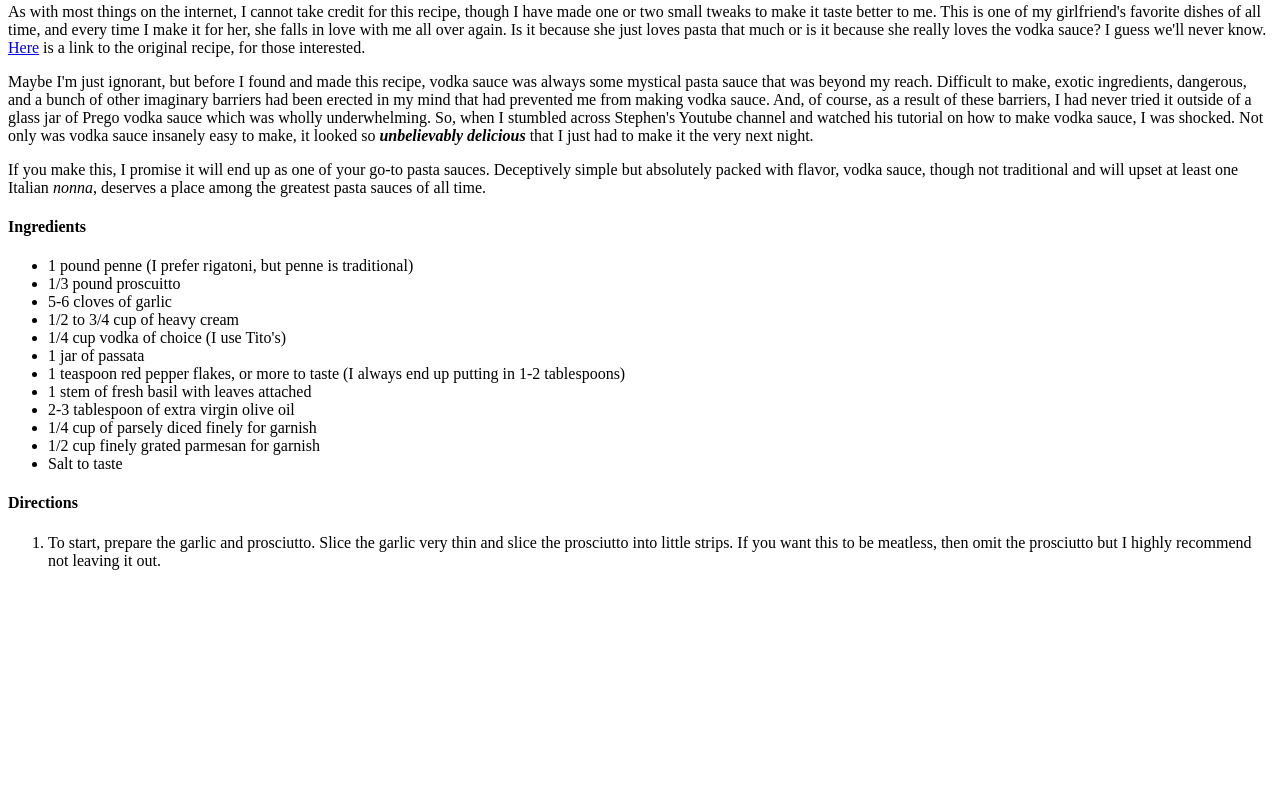
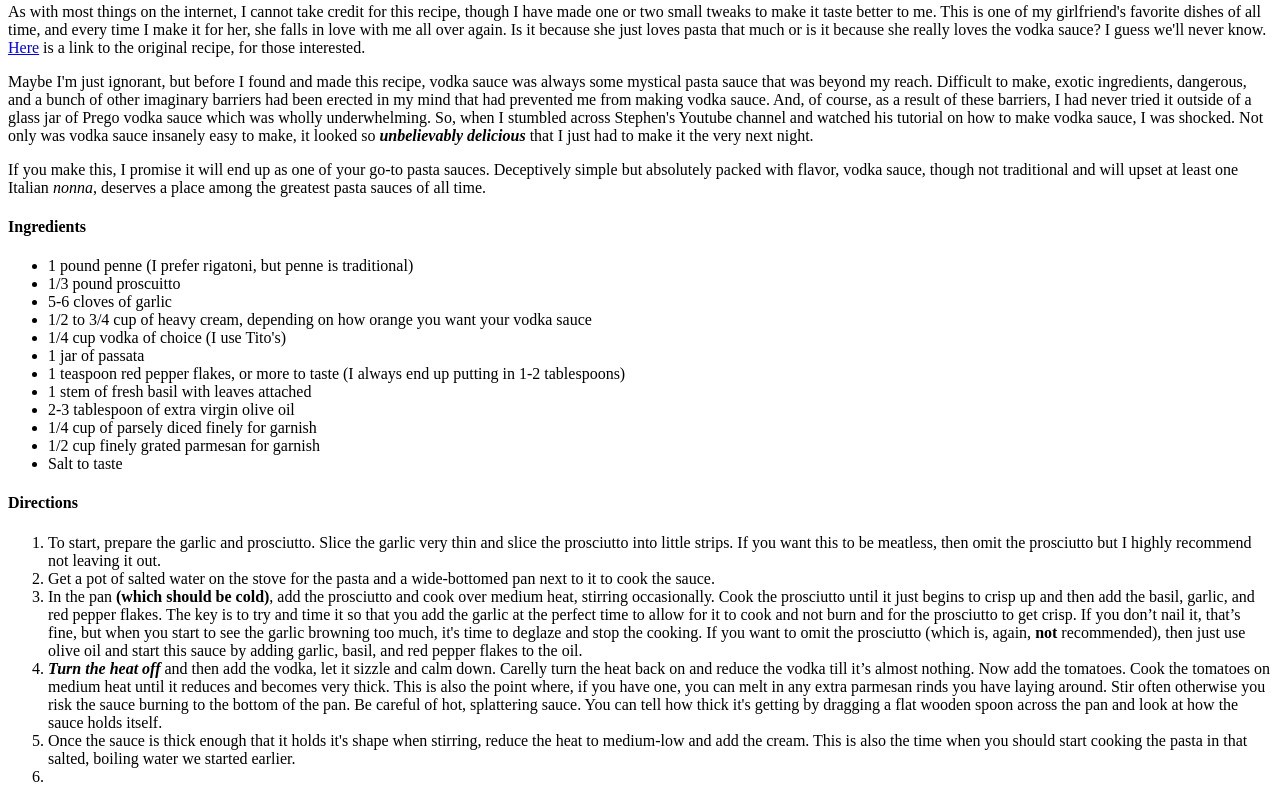
Before and after one commit to thepunnman/odin-recipes, a plain HTML site: page recipes/vodka.html in a window 1280 px wide. Shown: the part 438-1240 px from the top of the page. Before the commit the page ends 1024 px from the top, so only its background shows below. Drawn offline with Linux system fonts and the light colour scheme.

Commit message:
Continue writing directions for vodka, modify ingredient list

```diff
--- a/recipes/vodka.html
+++ b/recipes/vodka.html
@@ -18,7 +18,7 @@
     <li>1 pound penne (I prefer rigatoni, but penne is traditional)</li>
     <li>1/3 pound proscuitto</li>
     <li>5-6 cloves of garlic</li>
-    <li>1/2 to 3/4 cup of heavy cream</li>
+    <li>1/2 to 3/4 cup of heavy cream, depending on how orange you want your vodka sauce</li>
     <li>1/4 cup vodka of choice (I use Tito's)</li>
     <li>1 jar of passata</li>
     <li>1 teaspoon red pepper flakes, or more to taste (I always end up putting in 1-2 tablespoons)</li>
@@ -31,6 +31,11 @@
 <h4>Directions</h4>
 <ol>
     <li>To start, prepare the garlic and prosciutto. Slice the garlic very thin and slice the prosciutto into little strips. If you want this to be meatless, then omit the prosciutto but I highly recommend not leaving it out.</li>
+    <li>Get a pot of salted water on the stove for the pasta and a wide-bottomed pan next to it to cook the sauce.</li>
+    <li>In the pan <strong>(which should be cold)</strong>, add the prosciutto and cook over medium heat, stirring occasionally. Cook the prosciutto until it just begins to crisp up and then add the basil, garlic, and red pepper flakes. The key is to try and time it so that you add the garlic at the perfect time to allow for it to cook and not burn and for the prosciutto to get crisp. If you don’t nail it, that’s fine, but when you start to see the garlic browning too much, it's time to deglaze and stop the cooking. If you want to omit the prosciutto (which is, again, <strong>not</strong> recommended), then just use olive oil and start this sauce by adding garlic, basil, and red pepper flakes to the oil.</li>
+    <li><strong><em>Turn the heat off</em></strong> and then add the vodka, let it sizzle and calm down. Carelly turn the heat back on and reduce the vodka till it’s almost nothing. Now add the tomatoes. Cook the tomatoes on medium heat until it reduces and becomes very thick. This is also the point where, if you have one, you can melt in any extra parmesan rinds you have laying around. Stir often otherwise you risk the sauce burning to the bottom of the pan. Be careful of hot, splattering sauce. You can tell how thick it's getting by dragging a flat wooden spoon across the pan and look at how the sauce holds itself.</li>
+    <li>Once the sauce is thick enough that it holds it's shape when stirring, reduce the heat to medium-low and add the cream. This is also the time when you should start cooking the pasta in that salted, boiling water we started earlier.</li>
+    <li></li>
 </ol>
 </body>
 </html>
```
